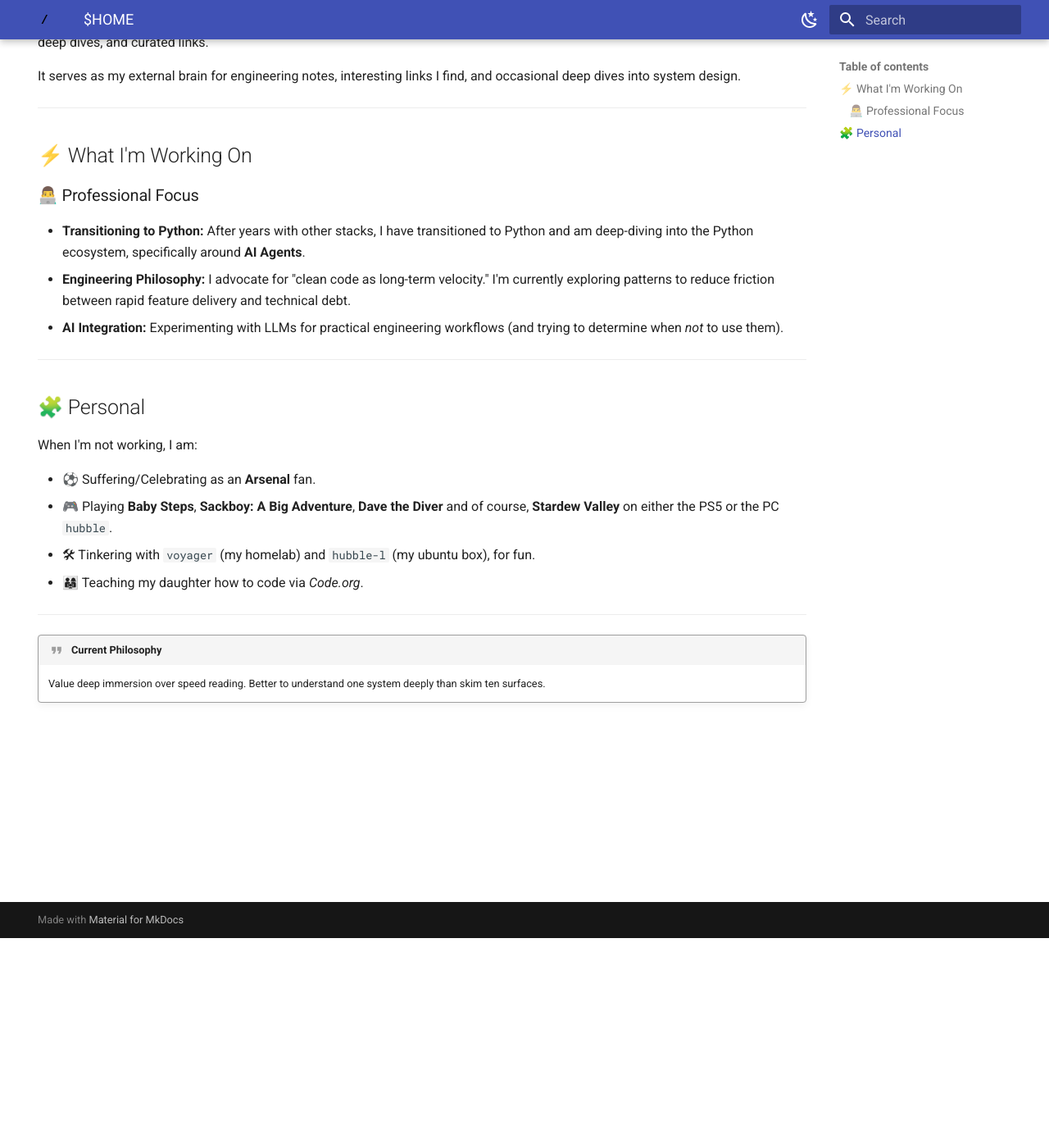
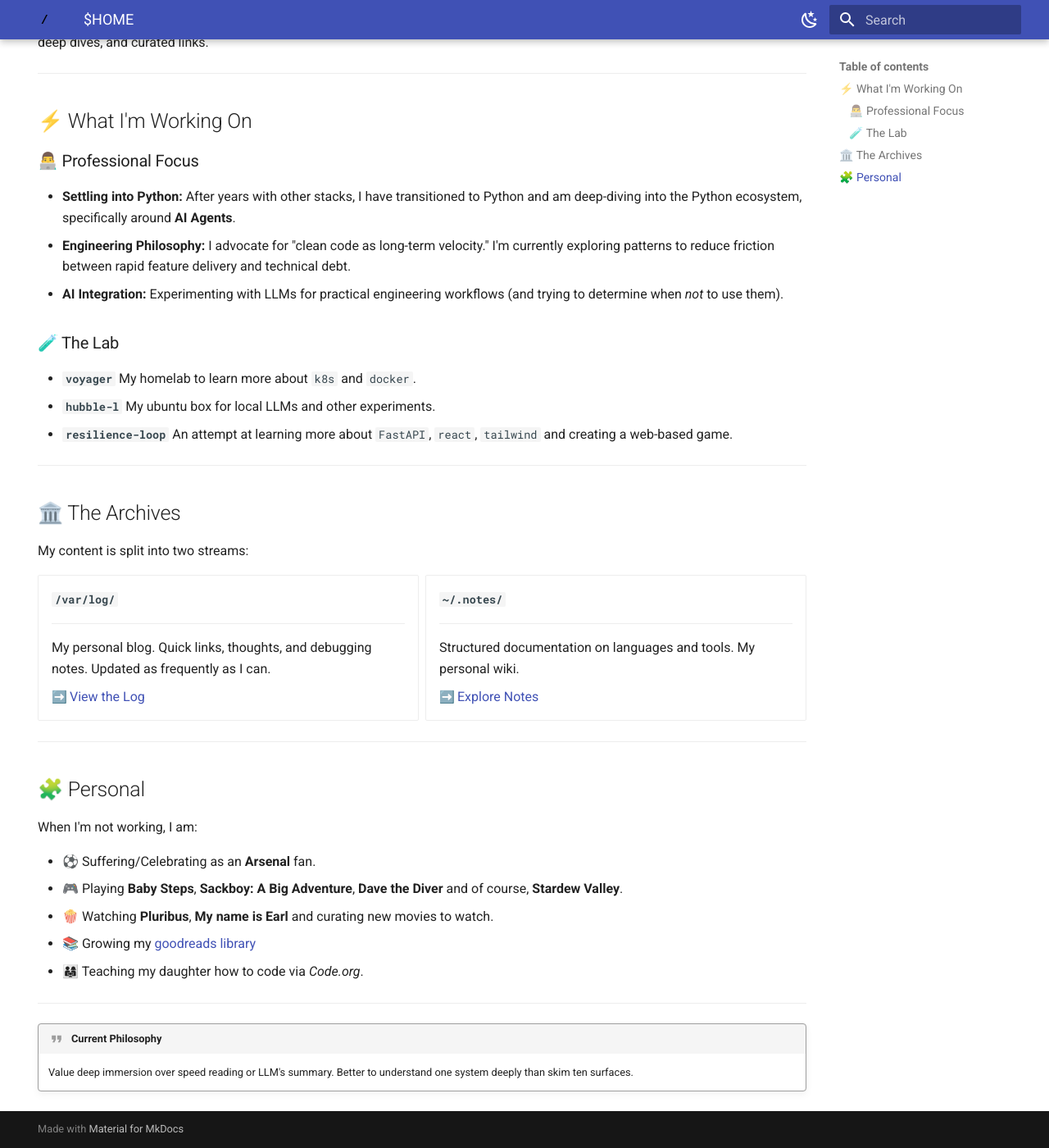
Before and after one commit to mmhan/mmhan.net, an MkDocs documentation site: the page built from docs/index.md, in a window 1280 px wide and 1400 px high, scrolled down 256 px. Shown: the whole window at 82% size. Built offline with MkDocs 1.6.1 and Material for MkDocs 9.7.7, drawn with Linux system fonts in a browser that asks for light colours; emoji names are drawn with the system emoji font.

Commit message:
Year-end post

```diff
--- a/docs/index.md
+++ b/docs/index.md
@@ -9,41 +9,44 @@ I am a Software Engineer based in the UK, currently building **AI Interview Agen
 
 This space serves as an evolving **Digital Garden** and **Link Log**—a work-in-progress repository for my engineering notes, technical deep dives, and curated links.
 
-It serves as my external brain for engineering notes, interesting links I find, and occasional deep dives into system design.
-
 ---
 
 ## ⚡ What I'm Working On
 
 ### 👨‍💻 Professional Focus
-* **Transitioning to Python:** After years with other stacks, I have transitioned to Python and am deep-diving into the Python ecosystem, specifically around **AI Agents**.
+* **Settling into Python:** After years with other stacks, I have transitioned to Python and am deep-diving into the Python ecosystem, specifically around **AI Agents**.
 * **Engineering Philosophy:** I advocate for "clean code as long-term velocity." I'm currently exploring patterns to reduce friction between rapid feature delivery and technical debt.
 * **AI Integration:** Experimenting with LLMs for practical engineering workflows (and trying to determine when *not* to use them).
 
-<!--
+### 🧪 The Lab
+
+- **`voyager`** My homelab to learn more about `k8s` and `docker`.
+- **`hubble-l`** My ubuntu box for local LLMs and other experiments.
+- **`resilience-loop`** An attempt at learning more about `FastAPI`, `react`, `tailwind` and creating a web-based game.
+
 ---
 
-## 📚 The Archives
+## 🏛️ The Archives
 
 My content is split into two streams:
 
 <div class="grid cards" markdown="1">
 
--   __The Feed__
+-   __`/var/log/`__
 
     ---
-    My personal blog. Quick links, daily thoughts, and debugging notes. Updated frequently.
+    My personal blog. Quick links, thoughts, and debugging notes. Updated as frequently as I can.
 
-    [:arrow_right: View the Feed](blog/index.md)
+    [:arrow_right: View the Log](log/index.md)
 
--   __Engineering Notes__
+-   __`~/.notes/`__
 
     ---
     Structured documentation on languages and tools. My personal wiki.
 
-    [:arrow_right: Explore Notes](notes/python/bdd-patterns.md)
+    [:arrow_right: Explore Notes](notes/index.md)
 
-</div -->
+</div>
 
 ---
 
@@ -51,11 +54,12 @@ My content is split into two streams:
 When I'm not working, I am:
 
 * ⚽ Suffering/Celebrating as an **Arsenal** fan.
-* 🎮 Playing **Baby Steps**, **Sackboy: A Big Adventure**, **Dave the Diver** and of course, **Stardew Valley** on either the PS5 or the PC `hubble`.
-* 🛠 Tinkering with `voyager` (my homelab) and `hubble-l` (my ubuntu box), for fun.
+* 🎮 Playing **Baby Steps**, **Sackboy: A Big Adventure**, **Dave the Diver** and of course, **Stardew Valley**.
+* 🍿 Watching **Pluribus**, **My name is Earl** and curating new movies to watch.
+* 📚 Growing my [goodreads library](https://www.goodreads.com/user/show/6297425-mike-han)
 * 👨‍👩‍👧 Teaching my daughter how to code via *Code.org*.
 
 ---
 
 !!! quote "Current Philosophy"
-    Value deep immersion over speed reading. Better to understand one system deeply than skim ten surfaces.
+    Value deep immersion over speed reading or LLM's summary. Better to understand one system deeply than skim ten surfaces.
--- a/mkdocs.yml
+++ b/mkdocs.yml
@@ -65,6 +65,5 @@ nav:
   - $HOME: index.md
   - /var/log/:
     - log/index.md        # The auto-generated Blog Feed
-  # - Notes:          # Your "Digital Garden"
-  #    - Python: notes/python/1.md
-  #    - Python 2: notes/python/2.md
+  - ~/.notes/:          # Your "Digital Garden"
+    - Python: notes/index.md
```
Also changed, not shown: docs/log/posts/2025-recap.md (added, +53 -0 lines), docs/log/posts/ruby-to-python.md (+1 -0 lines), docs/notes/index.md (added, +10 -0 lines), docs/notes/python/1.md (deleted, +0 -28 lines), docs/notes/python/2.md (deleted, +0 -1 lines), docs/notes/python/index.md (added, +6 -0 lines), 1 other file.
